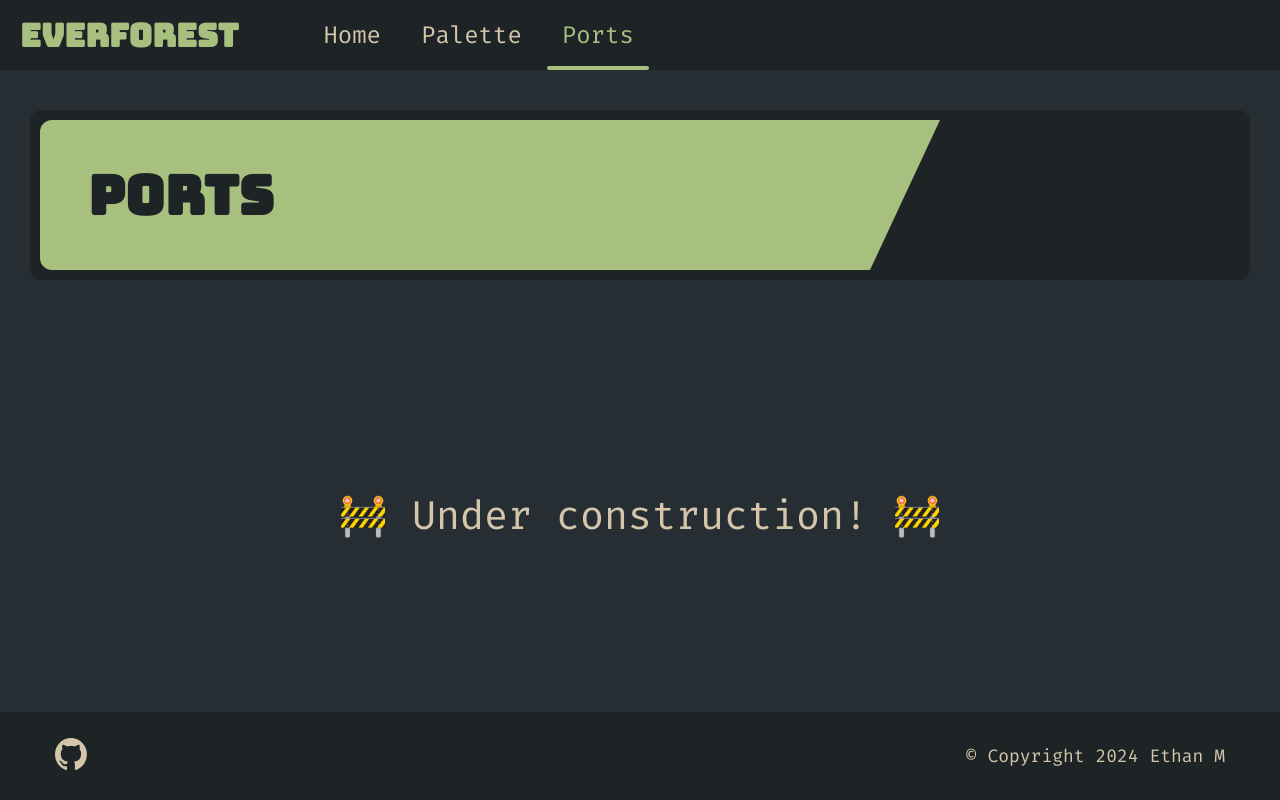
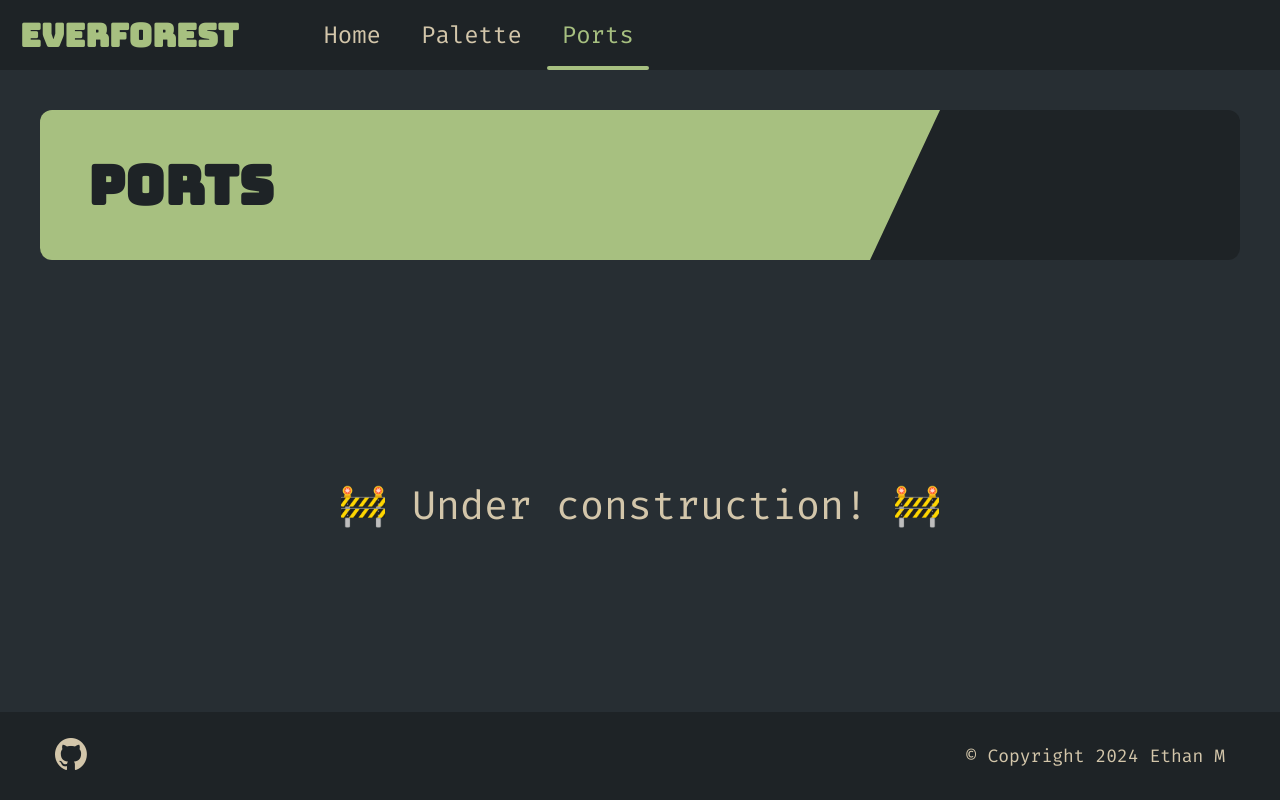
Before and after one commit to SirEthanator/Everforest-Web, a Next.js app: page /ports in a window 1280 px wide. Built offline with nearby package versions, Linux system fonts and the light colour scheme; a web font is replaced by a local one.

Commit message:
Title card: Remove padding

```diff
--- a/styles/global.css
+++ b/styles/global.css
@@ -85,12 +85,11 @@ body {
   justify-content: flex-start;
   align-items: center;
   background-color: var(--bg_dim);
-  width: calc(100dvw - 40px * 2);  /* 40px margin on either side since margin property doesn't work */;
+  width: calc(100dvw - 40px * 2);  /* 40px margin on sides */
   max-width: var(--max-width);
   margin: 40px 0;
   border-radius: 12px;
   height: 150px;
-  padding: 10px;
   transition: ease 0.2s;
 }
 
```
